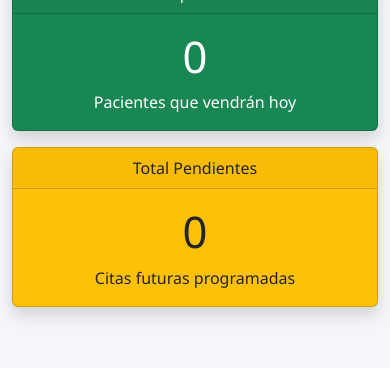
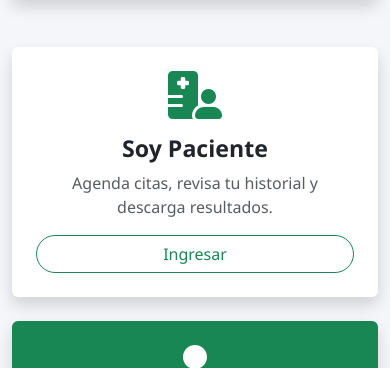
Before and after one commit to siratop/sistema-clinica, a Django app: page / in a window 390 px wide. Shown: the part 481-849 px from the top of the page. Run offline with Django 5.2, Linux system fonts and the light colour scheme; the visitor is signed in with stand-in values (Sample User, id 1); data that the repository does not hold is empty.

Commit message:
Sistema completo verde

```diff
--- a/miapp/forms.py
+++ b/miapp/forms.py
@@ -1,11 +1,10 @@
 from django import forms
-# CORRECCIÓN: Quitamos 'ConsultaForm' de esta línea porque no es un modelo
 from .models import Paciente, Cita, Documento
+
 class PacienteForm(forms.ModelForm):
     class Meta:
         model = Paciente
         fields = '__all__'
-        # Widgets para que se vea bonito con Bootstrap
         widgets = {
             'fecha_nacimiento': forms.DateInput(attrs={'type': 'date', 'class': 'form-control'}),
             'nombre': forms.TextInput(attrs={'class': 'form-control'}),
@@ -32,6 +31,7 @@ class CitaForm(forms.ModelForm):
             'medico': forms.Select(attrs={'class': 'form-select'}),
         }
 
+# Este formulario NO se importa de models, se define AQUÍ
 class ConsultaForm(forms.ModelForm):
     class Meta:
         model = Cita
--- a/miapp/templates/miapp/base.html
+++ b/miapp/templates/miapp/base.html
@@ -8,47 +8,15 @@
     <link rel="stylesheet" href="https://cdnjs.cloudflare.com/ajax/libs/font-awesome/6.0.0/css/all.min.css">
 
     <style>
-        /* --- ESTILOS PERSONALIZADOS CLÍNICA RENACER --- */
-        :root {
-            --color-principal: #198754; /* Verde Bootstrap */
-            --color-secundario: #146c43;
-        }
-
-        body {
-            background-color: #f4f6f9;
-            font-family: 'Segoe UI', Tahoma, Geneva, Verdana, sans-serif;
-        }
-
-        /* Navbar Verde Médico */
-        .navbar-custom {
-            background-color: var(--color-principal);
-            box-shadow: 0 4px 6px rgba(0,0,0,0.1);
-        }
-
-        .btn-custom {
-            background-color: white;
-            color: var(--color-principal);
-            font-weight: bold;
-            border: 2px solid white;
-        }
-        .btn-custom:hover {
-            background-color: var(--color-secundario);
-            color: white;
-            border-color: var(--color-secundario);
-        }
-
-        /* Footer */
-        footer {
-            background-color: #212529;
-            color: white;
-            margin-top: 50px;
-            padding: 20px 0;
-        }
+        :root { --color-principal: #198754; } /* Verde Bootstrap */
+        body { background-color: #f4f6f9; font-family: 'Segoe UI', sans-serif; }
+        .navbar-custom { background-color: var(--color-principal); }
+        .btn-green { background-color: var(--color-principal); color: white; }
+        footer { background-color: #212529; color: white; margin-top: 50px; padding: 20px 0; }
     </style>
 </head>
 <body>
-
-    <nav class="navbar navbar-expand-lg navbar-dark navbar-custom">
+    <nav class="navbar navbar-expand-lg navbar-dark navbar-custom shadow">
         <div class="container">
             <a class="navbar-brand fw-bold" href="{% url 'inicio' %}">
                 <i class="fa-solid fa-heart-pulse"></i> Clínica Renacer
@@ -56,23 +24,14 @@
             <button class="navbar-toggler" type="button" data-bs-toggle="collapse" data-bs-target="#navbarNav">
                 <span class="navbar-toggler-icon"></span>
             </button>
-
             <div class="collapse navbar-collapse" id="navbarNav">
                 <ul class="navbar-nav ms-auto">
                     {% if user.is_authenticated %}
-                        <li class="nav-item">
-                            <span class="nav-link text-white">Hola, {{ user.username }}</span>
-                        </li>
-                        <li class="nav-item">
-                            <a class="nav-link" href="{% url 'lista_pacientes' %}">Pacientes</a>
-                        </li>
-                        <li class="nav-item ms-2">
-                            <a class="btn btn-sm btn-danger mt-1" href="{% url 'logout' %}">Cerrar Sesión</a>
-                        </li>
+                        <li class="nav-item"><a class="nav-link text-white" href="{% url 'dashboard' %}">Panel</a></li>
+                        <li class="nav-item"><a class="nav-link text-white" href="{% url 'lista_pacientes' %}">Pacientes</a></li>
+                        <li class="nav-item ms-2"><a class="btn btn-sm btn-danger mt-1" href="{% url 'logout' %}">Salir</a></li>
                     {% else %}
-                        <li class="nav-item">
-                            <a class="nav-link text-white" href="{% url 'login' %}">Área Personal</a>
-                        </li>
+                        <li class="nav-item"><a class="nav-link text-white fw-bold" href="{% url 'login' %}">Acceso Personal</a></li>
                     {% endif %}
                 </ul>
             </div>
@@ -89,17 +48,12 @@
             {% endfor %}
         {% endif %}
 
-        {% block content %}
-        {% endblock %}
+        {% block content %}{% endblock %}
     </div>
 
     <footer class="text-center">
-        <div class="container">
-            <p class="mb-1">&copy; 2025 Clínica Renacer - Ciudad Guayana, Venezuela</p>
-            <small>Sistema de Gestión Hospitalaria Integral</small>
-        </div>
+        <div class="container"><small>&copy; 2025 Clínica Renacer - Ciudad Guayana</small></div>
     </footer>
-
     <script src="https://cdn.jsdelivr.net/npm/bootstrap@5.3.0/dist/js/bootstrap.bundle.min.js"></script>
 </body>
 </html>
--- a/miapp/templates/miapp/inicio.html
+++ b/miapp/templates/miapp/inicio.html
@@ -1,34 +1,20 @@
 {% extends 'miapp/base.html' %}
-
 {% block content %}
 
-<div id="heroCarousel" class="carousel slide mb-5 shadow rounded-3 overflow-hidden" data-bs-ride="carousel">
-    <div class="carousel-indicators">
-        <button type="button" data-bs-target="#heroCarousel" data-bs-slide-to="0" class="active"></button>
-        <button type="button" data-bs-target="#heroCarousel" data-bs-slide-to="1"></button>
-        <button type="button" data-bs-target="#heroCarousel" data-bs-slide-to="2"></button>
-    </div>
+<div id="heroCarousel" class="carousel slide mb-5 shadow rounded overflow-hidden" data-bs-ride="carousel">
     <div class="carousel-inner">
         <div class="carousel-item active">
-            <img src="https://img.freepik.com/free-photo/blur-hospital_1203-7957.jpg" class="d-block w-100" style="height: 450px; object-fit: cover; filter: brightness(0.6);" alt="Hospital">
-            <div class="carousel-caption d-none d-md-block text-start">
-                <h1 class="display-3 fw-bold text-white">Clínica Renacer</h1>
-                <p class="fs-4">Tecnología de punta y calidez humana en el corazón de Ciudad Guayana.</p>
-                <a href="#servicios" class="btn btn-success btn-lg mt-2 shadow">Conoce nuestros servicios</a>
+            <img src="https://img.freepik.com/free-photo/blur-hospital_1203-7957.jpg" class="d-block w-100" style="height: 400px; object-fit: cover; filter: brightness(0.6);">
+            <div class="carousel-caption">
+                <h1 class="display-4 fw-bold">Clínica Renacer</h1>
+                <p class="fs-4">Excelencia médica y tecnología en Ciudad Guayana.</p>
             </div>
         </div>
         <div class="carousel-item">
-            <img src="https://img.freepik.com/free-photo/team-young-specialist-doctors-standing-corridor-hospital_1303-21199.jpg" class="d-block w-100" style="height: 450px; object-fit: cover; filter: brightness(0.6);" alt="Doctores">
-            <div class="carousel-caption d-none d-md-block text-start">
+            <img src="https://img.freepik.com/free-photo/team-young-specialist-doctors-standing-corridor-hospital_1303-21199.jpg" class="d-block w-100" style="height: 400px; object-fit: cover; filter: brightness(0.6);">
+            <div class="carousel-caption">
                 <h1 class="display-4 fw-bold">Especialistas Certificados</h1>
-                <p class="fs-4">Tu salud en manos de los mejores expertos de Venezuela.</p>
-            </div>
-        </div>
-        <div class="carousel-item">
-            <img src="https://img.freepik.com/free-photo/doctor-working-with-microscope_1157-30234.jpg" class="d-block w-100" style="height: 450px; object-fit: cover; filter: brightness(0.6);" alt="Laboratorio">
-            <div class="carousel-caption d-none d-md-block text-start">
-                <h1 class="display-4 fw-bold">Resultados en Línea</h1>
-                <p class="fs-4">Consulta tus exámenes y recetas sin salir de casa.</p>
+                <p class="fs-4">Tu salud en las mejores manos.</p>
             </div>
         </div>
     </div>
@@ -40,73 +26,23 @@
     </button>
 </div>
 
-<div class="row text-center mb-5 justify-content-center g-4">
-    <div class="col-12 mb-2">
-        <h2 class="text-secondary fw-bold">¿Cómo deseas ingresar?</h2>
-        <hr class="w-25 mx-auto text-success border-3 opacity-100">
-    </div>
-
-    <div class="col-md-5 col-lg-4">
-        <div class="card h-100 shadow border-0 hover-effect">
-            <div class="card-body p-5">
-                <div class="icon-box mb-4 text-success">
-                    <i class="fa-solid fa-hospital-user fa-4x"></i>
-                </div>
-                <h3 class="card-title fw-bold">Soy Paciente</h3>
-                <p class="card-text text-muted mb-4">
-                    Solicita citas médicas, revisa tu historial y descarga tus recetas.
-                </p>
-                <a href="{% url 'login' %}" class="btn btn-outline-success btn-lg w-100 rounded-pill">
-                    Acceso Pacientes
-                </a>
-            </div>
+<div class="row text-center g-4 justify-content-center">
+    <div class="col-md-5">
+        <div class="card p-4 shadow h-100 border-0">
+            <div class="mb-3 text-success"><i class="fa-solid fa-hospital-user fa-3x"></i></div>
+            <h3 class="fw-bold">Soy Paciente</h3>
+            <p class="text-muted">Agenda citas, revisa tu historial y descarga resultados.</p>
+            <button class="btn btn-outline-success rounded-pill px-4">Ingresar</button>
         </div>
     </div>
 
-    <div class="col-md-5 col-lg-4">
-        <div class="card h-100 shadow border-0 hover-effect bg-success text-white">
-            <div class="card-body p-5">
-                <div class="icon-box mb-4 text-white">
-                    <i class="fa-solid fa-user-doctor fa-4x"></i>
-                </div>
-                <h3 class="card-title fw-bold">Soy Personal</h3>
-                <p class="card-text mb-4 opacity-75">
-                    Acceso exclusivo para médicos, enfermeras y administración.
-                </p>
-                <a href="{% url 'login' %}" class="btn btn-light text-success btn-lg w-100 rounded-pill fw-bold">
-                    Acceso Administrativo
-                </a>
-            </div>
+    <div class="col-md-5">
+        <div class="card p-4 shadow h-100 border-0 bg-success text-white">
+            <div class="mb-3 text-white"><i class="fa-solid fa-user-doctor fa-3x"></i></div>
+            <h3 class="fw-bold">Soy Personal</h3>
+            <p class="opacity-75">Acceso administrativo para médicos y enfermeras.</p>
+            <a href="{% url 'login' %}" class="btn btn-light text-success fw-bold rounded-pill px-4">Acceso Sistema</a>
         </div>
     </div>
 </div>
-
-<div class="row align-items-center mb-5 bg-white p-5 rounded-4 shadow-sm" id="servicios">
-    <div class="col-md-6">
-        <h2 class="text-success fw-bold mb-3">Comprometidos con tu Bienestar</h2>
-        <p class="lead text-muted">
-            En Clínica Renacer combinamos la excelencia médica con un trato humano. Nuestras instalaciones están diseñadas para ofrecerte la mayor comodidad y seguridad.
-        </p>
-        <div class="d-flex align-items-center mb-3">
-            <i class="fa-solid fa-location-dot fa-2x text-success me-3"></i>
-            <div>
-                <h5 class="mb-0 fw-bold">Ubicación Estratégica</h5>
-                <small class="text-muted">Av. Principal de Unare, Ciudad Guayana</small>
-            </div>
-        </div>
-        <div class="d-flex align-items-center">
-            <i class="fa-solid fa-phone-volume fa-2x text-success me-3"></i>
-            <div>
-                <h5 class="mb-0 fw-bold">Atención 24 Horas</h5>
-                <small class="text-muted">Emergencias: (0286) 955-5555</small>
-            </div>
-        </div>
-    </div>
-    <div class="col-md-6">
-        <div class="ratio ratio-16x9 rounded-3 overflow-hidden shadow">
-            <iframe src="https://www.google.com/maps/embed?pb=!1m18!1m12!1m3!1d3947.5!2d-62.7!3d8.3!2m3!1f0!2f0!3f0!3m2!1i1024!2i768!4f13.1!3m3!1m2!1s0x0%3A0x0!2zOMKwMTgnMDAuMCJOIDYywrA0MicwMCwwIlc!5e0!3m2!1ses!2sve!4v1600000000000!5m2!1ses!2sve" width="600" height="450" style="border:0;" allowfullscreen="" loading="lazy"></iframe>
-        </div>
-    </div>
-</div>
-
 {% endblock %}
--- a/miapp/urls.py
+++ b/miapp/urls.py
@@ -2,18 +2,11 @@ from django.urls import path
 from . import views
 
 urlpatterns = [
+    # Portada Pública
+    path('', views.inicio, name='inicio'),
 
-    path('', views.dashboard, name='home'),
-    path('pacientes/', views.saludo, name='lista_pacientes'),
-    path('paciente/<int:id>/', views.detalle_paciente, name='detalle_paciente'),
-    path('paciente/nuevo/', views.crear_paciente, name='crear_paciente'),
-    path('paciente/editar/<int:id>/', views.editar_paciente, name='editar_paciente'),
-    path('paciente/eliminar/<int:id>/', views.eliminar_paciente, name='eliminar_paciente'),
-    path('cita/nueva/<int:id_paciente>/', views.crear_cita, name='crear_cita'),
-    path('cita/eliminar/<int:id>/', views.eliminar_cita, name='eliminar_cita'),
-    path('cita/atender/<int:id_cita>/', views.atender_cita, name='atender_cita'),
-    path('paciente/subir_archivo/<int:id_paciente>/', views.subir_documento, name='subir_documento'),
-    path('cita/imprimir/<int:id_cita>/', views.imprimir_receta, name='imprimir_receta'),
-    # Busca la línea que dice path('', ... ) y cámbiala por:
-path('', views.inicio, name='inicio'),
+    # Área Privada
+    path('dashboard/', views.dashboard, name='dashboard'),
+    path('pacientes/', views.lista_pacientes, name='lista_pacientes'),
+    path('pacientes/nuevo/', views.crear_paciente, name='crear_paciente'),
 ]
--- a/miapp/views.py
+++ b/miapp/views.py
@@ -1,192 +1,43 @@
-from django.shortcuts import render, get_object_or_404, redirect
+from django.shortcuts import render, redirect, get_object_or_404
 from django.contrib.auth.decorators import login_required
 from django.contrib import messages
-from django.http import HttpResponse  # <--- AGREGADO: Necesario para el PDF
-from django.db.models import Q
-from datetime import date
-
-# Importamos modelos y formularios
 from .models import Paciente, Cita, Documento
 from .forms import PacienteForm, CitaForm, ConsultaForm, DocumentoForm
+import datetime
 
-# Importamos la utilidad para generar PDF
-from .utils import render_to_pdf      # <--- AGREGADO: Necesario para crear el PDF
+# --- PÁGINA DE INICIO (PORTADA PÚBLICA) ---
+def inicio(request):
+    return render(request, 'miapp/inicio.html')
 
-# --- 1. DASHBOARD (Panel Principal) ---
+# --- PANEL DE CONTROL (PRIVADO) ---
 @login_required
 def dashboard(request):
+    # Estadísticas simples para el tablero
     total_pacientes = Paciente.objects.count()
-    total_citas_pendientes = Cita.objects.filter(realizada=False).count()
-    citas_hoy = Cita.objects.filter(fecha=date.today(), realizada=False).count()
+    citas_hoy = Cita.objects.filter(fecha=datetime.date.today()).count()
+    citas_pendientes = Cita.objects.filter(realizada=False).count()
 
     return render(request, 'miapp/dashboard.html', {
         'total_pacientes': total_pacientes,
-        'total_citas_pendientes': total_citas_pendientes,
-        'citas_hoy': citas_hoy
+        'citas_hoy': citas_hoy,
+        'citas_pendientes': citas_pendientes
     })
 
-# --- 2. LISTADO DE PACIENTES (Con Buscador) ---
+# --- LISTA DE PACIENTES ---
 @login_required
-def saludo(request):
-    query = request.GET.get('q')
-    if query:
-        lista_pacientes = Paciente.objects.filter(
-            Q(nombre__icontains=query) |
-            Q(apellido__icontains=query) |
-            Q(dni__icontains=query)
-        )
-    else:
-        lista_pacientes = Paciente.objects.all()
+def lista_pacientes(request):
+    pacientes = Paciente.objects.all().order_by('-id')
+    return render(request, 'miapp/lista_pacientes.html', {'pacientes': pacientes})
 
-    return render(request, 'miapp/lista_pacientes.html', {
-        'pacientes': lista_pacientes
-    })
-
-# --- 3. DETALLE DE PACIENTE (Ficha con Historial y Docs) ---
-@login_required
-def detalle_paciente(request, id):
-    paciente = get_object_or_404(Paciente, pk=id)
-    citas = Cita.objects.filter(paciente=paciente)
-    documentos = Documento.objects.filter(paciente=paciente)
-
-    return render(request, 'miapp/detalle_paciente.html', {
-        'paciente': paciente,
-        'citas': citas,
-        'documentos': documentos
-    })
-
-# --- 4. CREAR PACIENTE ---
+# --- CREAR PACIENTE ---
 @login_required
 def crear_paciente(request):
     if request.method == 'POST':
         form = PacienteForm(request.POST)
         if form.is_valid():
             form.save()
-            messages.success(request, '✅ Paciente registrado correctamente.')
+            messages.success(request, 'Paciente registrado correctamente.')
             return redirect('lista_pacientes')
     else:
         form = PacienteForm()
-
     return render(request, 'miapp/crear_paciente.html', {'form': form})
-
-# --- 5. EDITAR PACIENTE ---
-@login_required
-def editar_paciente(request, id):
-    paciente = get_object_or_404(Paciente, pk=id)
-
-    if request.method == 'POST':
-        form = PacienteForm(request.POST, instance=paciente)
-        if form.is_valid():
-            form.save()
-            messages.success(request, '✏️ Datos actualizados correctamente.')
-            return redirect('detalle_paciente', id=paciente.id)
-    else:
-        form = PacienteForm(instance=paciente)
-
-    return render(request, 'miapp/crear_paciente.html', {'form': form})
-
-# --- 6. ELIMINAR PACIENTE ---
-@login_required
-def eliminar_paciente(request, id):
-    paciente = get_object_or_404(Paciente, pk=id)
-    paciente.delete()
-    messages.success(request, '🗑️ Paciente eliminado del sistema.')
-    return redirect('lista_pacientes')
-
-# --- 7. AGENDAR CITA ---
-@login_required
-def crear_cita(request, id_paciente):
-    paciente = get_object_or_404(Paciente, pk=id_paciente)
-
-    if request.method == 'POST':
-        form = CitaForm(request.POST)
-        if form.is_valid():
-            cita = form.save(commit=False)
-            cita.paciente = paciente
-            cita.save()
-            messages.success(request, '📅 Cita agendada con éxito.')
-            return redirect('detalle_paciente', id=paciente.id)
-    else:
-        form = CitaForm()
-
-    return render(request, 'miapp/crear_cita.html', {
-        'form': form,
-        'paciente': paciente
-    })
-
-# --- 8. ELIMINAR CITA ---
-@login_required
-def eliminar_cita(request, id):
-    cita = get_object_or_404(Cita, pk=id)
-    paciente_id = cita.paciente.id
-    cita.delete()
-    messages.warning(request, '❌ Cita cancelada/eliminada.')
-    return redirect('detalle_paciente', id=paciente_id)
-
-# --- 9. ATENDER CITA (Consulta Médica) ---
-@login_required
-def atender_cita(request, id_cita):
-    cita = get_object_or_404(Cita, pk=id_cita)
-
-    if request.method == 'POST':
-        form = ConsultaForm(request.POST, instance=cita)
-        if form.is_valid():
-            consulta = form.save(commit=False)
-            consulta.realizada = True
-            consulta.save()
-            messages.success(request, '👨‍⚕️ Consulta guardada y finalizada correctamente.')
-            return redirect('detalle_paciente', id=cita.paciente.id)
-    else:
-        form = ConsultaForm(instance=cita)
-
-    return render(request, 'miapp/atender_cita.html', {
-        'form': form,
-        'cita': cita
-    })
-
-# --- 10. SUBIR DOCUMENTO (Archivos) ---
-@login_required
-def subir_documento(request, id_paciente):
-    paciente = get_object_or_404(Paciente, pk=id_paciente)
-
-    if request.method == 'POST':
-        form = DocumentoForm(request.POST, request.FILES)
-        if form.is_valid():
-            doc = form.save(commit=False)
-            doc.paciente = paciente
-            doc.save()
-            messages.success(request, '📂 Archivo subido correctamente.')
-            return redirect('detalle_paciente', id=paciente.id)
-    else:
-        form = DocumentoForm()
-
-    return render(request, 'miapp/subir_documento.html', {
-        'form': form,
-        'paciente': paciente
-    })
-
-# --- 11. GENERAR PDF DE CITA (Receta Médica) ---
-@login_required
-def imprimir_receta(request, id_cita):
-    cita = get_object_or_404(Cita, pk=id_cita)
-
-    data = {
-        'cita': cita,
-        'paciente': cita.paciente,
-        'doctor': request.user,
-        'fecha_impresion': date.today()
-    }
-
-    pdf = render_to_pdf('miapp/receta_pdf.html', data)
-
-    if pdf:
-        response = HttpResponse(pdf, content_type='application/pdf')
-        filename = f"Receta_{cita.paciente.nombre}_{cita.paciente.apellido}.pdf"
-        content = f"inline; filename={filename}"
-        response['Content-Disposition'] = content
-        return response
-
-    return HttpResponse("Error al generar el PDF")
-
-def inicio(request):
-    return render(request, 'miapp/inicio.html')
```
Also changed, not shown: miapp/models.py (+27 -40 lines), miapp/templates/registration/login.html (+9 -28 lines).
